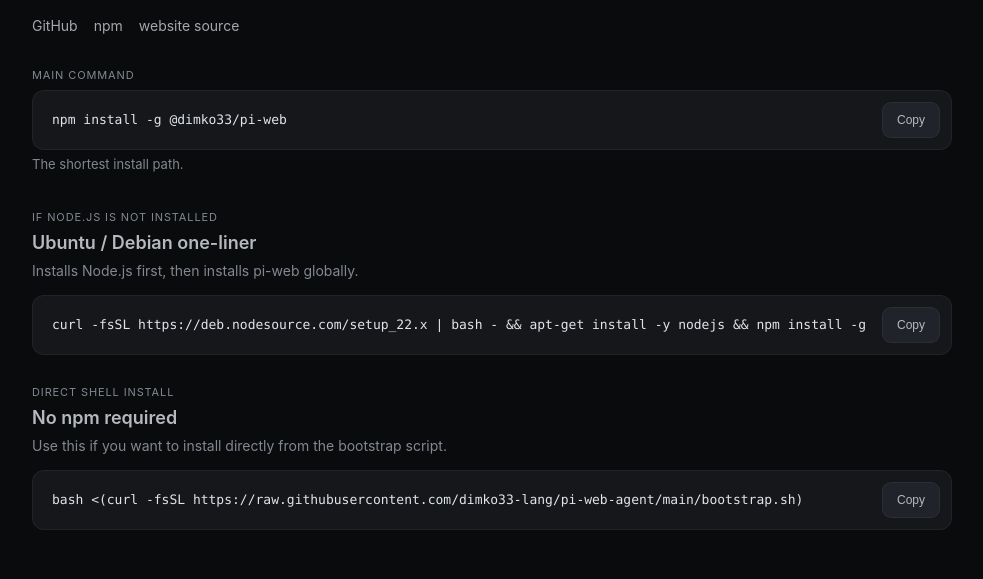
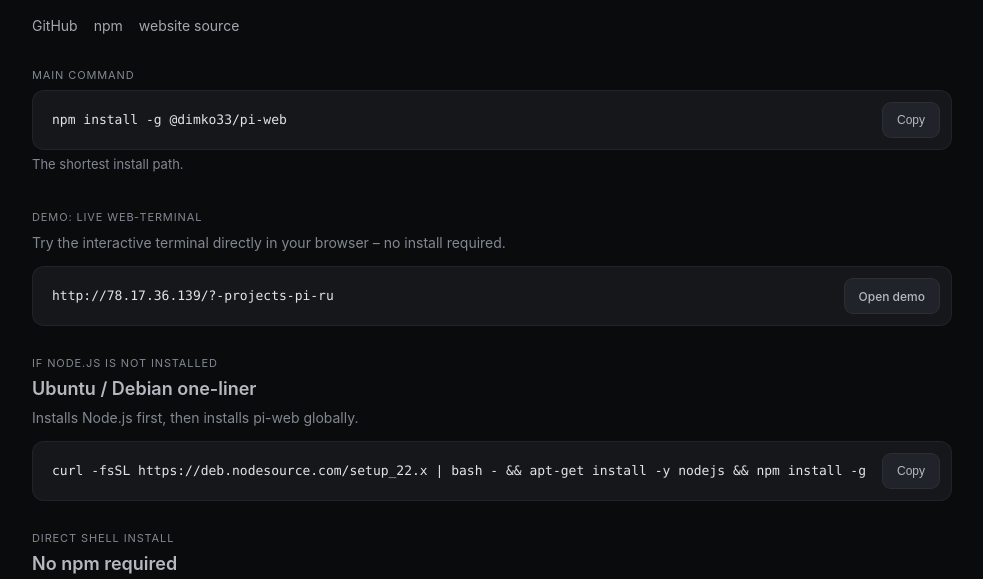
Before and after one commit to dimko33-lang/pi-web, a website: page index.html in a window 1280 px wide. Shown: the part 149-728 px from the top of the page, without its empty margins (148-1131 px from the left). Drawn offline with Linux system fonts and the light colour scheme.

Commit message:
Enhance index.html with demo block and styles
Added demo section with interactive terminal link.

```diff
--- a/index.html
+++ b/index.html
@@ -153,7 +153,7 @@
       border-radius: 999px;
     }
 
-    .copy-btn {
+    .copy-btn, .demo-btn {
       flex: 0 0 auto;
       height: 36px;
       padding: 0 14px;
@@ -164,9 +164,12 @@
       font-size: 12px;
       font-weight: 500;
       cursor: pointer;
+      text-decoration: none;
+      display: inline-flex;
+      align-items: center;
     }
 
-    .copy-btn:hover {
+    .copy-btn:hover, .demo-btn:hover {
       background: var(--button-hover);
     }
 
@@ -243,7 +246,7 @@
         padding: 4px 6px;
       }
 
-      .copy-btn {
+      .copy-btn, .demo-btn {
         height: 34px;
         padding: 0 12px;
       }
@@ -277,6 +280,16 @@
         <button class="copy-btn" onclick="copyCmd('cmd1', this)">Copy</button>
       </div>
       <div class="small-note">The shortest install path.</div>
+    </section>
+
+    <!-- Демо-блок в строгом стиле, без иконок и "попсы" -->
+    <section class="section">
+      <div class="label">Demo: live web‑terminal</div>
+      <div class="desc">Try the interactive terminal directly in your browser – no install required.</div>
+      <div class="cmd">
+        <div class="cmd-text" id="demoUrl">http://78.17.36.139/?-projects-pi-ru</div>
+        <a href="http://78.17.36.139/?-projects-pi-ru" target="_blank" rel="noopener noreferrer" class="demo-btn">Open demo</a>
+      </div>
     </section>
 
     <section class="section">
```
